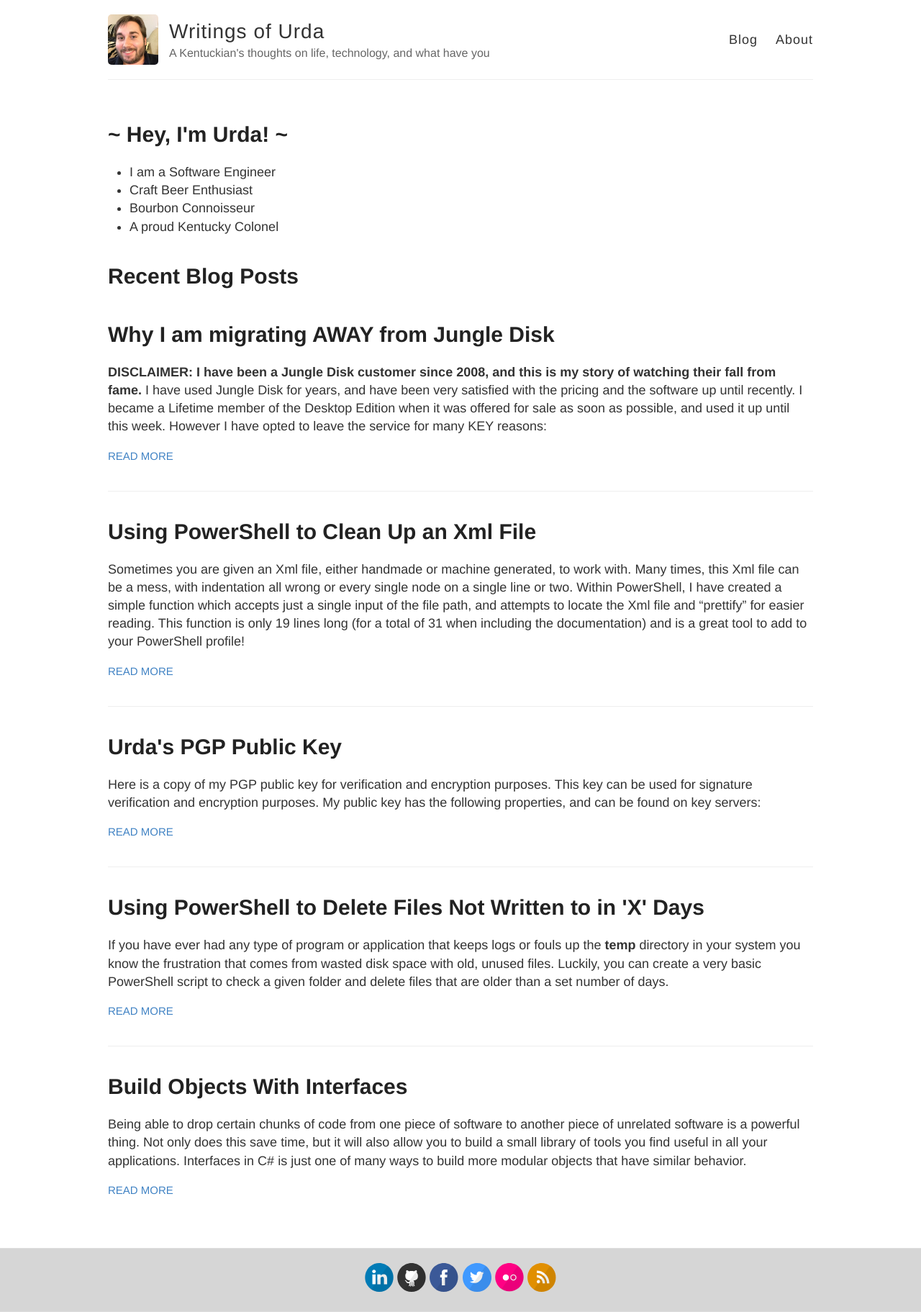
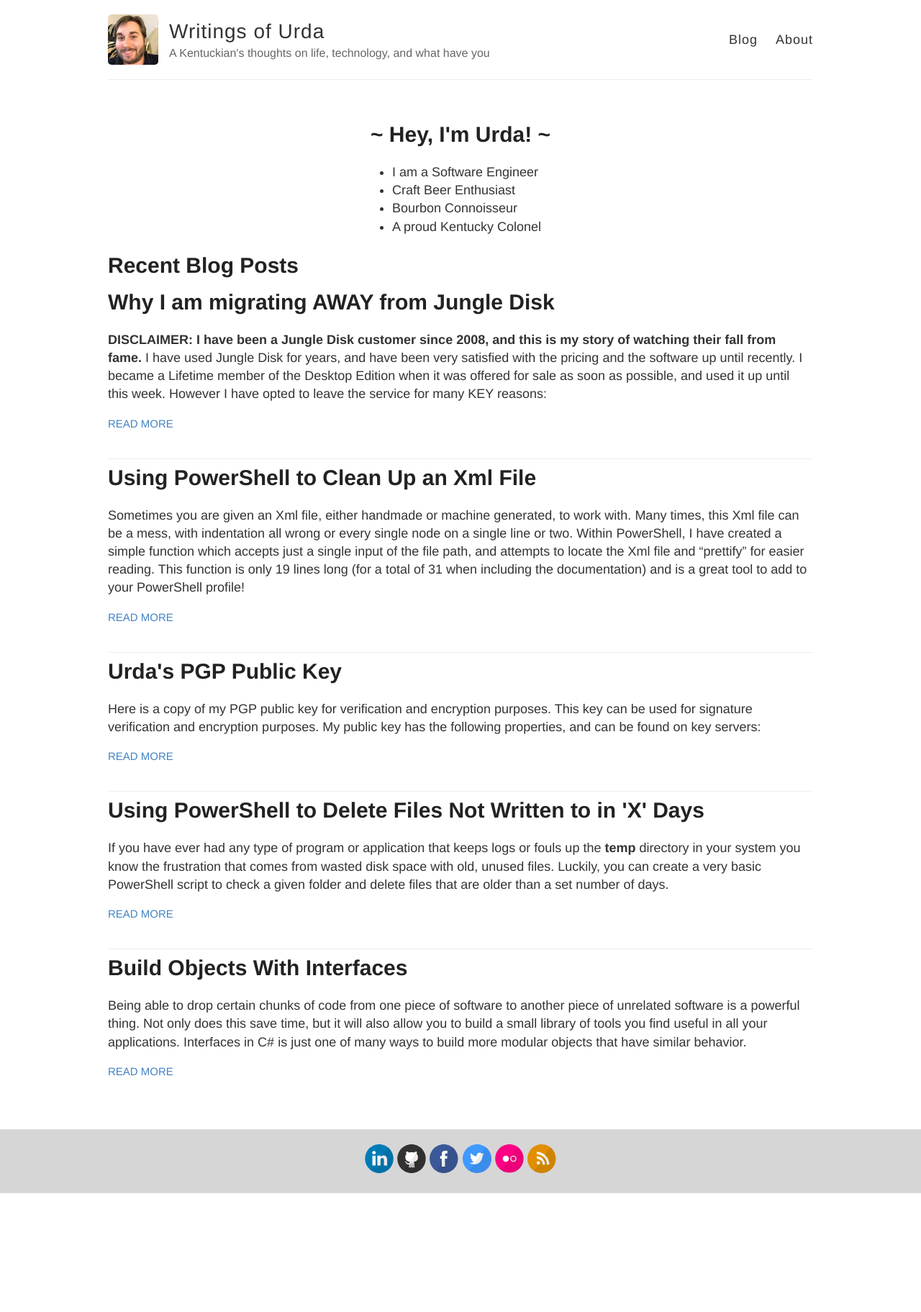
Before and after one commit to urda/website, a Jekyll site: the page built from index.html, in a window 1280 px wide. Shown: the whole page at 72% size. Built offline with Jekyll 4.4.1, drawn with Linux system fonts in a browser that asks for light colours; Markdown is read by kramdown in place of the engine named in the settings; after the commit the page ends 1658 px from its top, so only the background shows below that.

Commit message:
Working on moving divs, css around for the home page

```diff
--- a/_sass/_urda-style.scss
+++ b/_sass/_urda-style.scss
@@ -6,7 +6,14 @@
 }
 
 #home-about {
+  display: table;
+  margin: 0 auto;
 }
 
 #home-recent-posts {
 }
+
+#home h1 {
+    margin-top: 0;
+    margin-bottom: 0;
+}
--- a/index.html
+++ b/index.html
@@ -1,6 +1,8 @@
 ---
 layout: default
 ---
+
+<div id="home">
 
 <div id="home-about">
 
@@ -35,3 +37,5 @@ layout: default
 </div>
 
 </div>
+
+</div>
```
